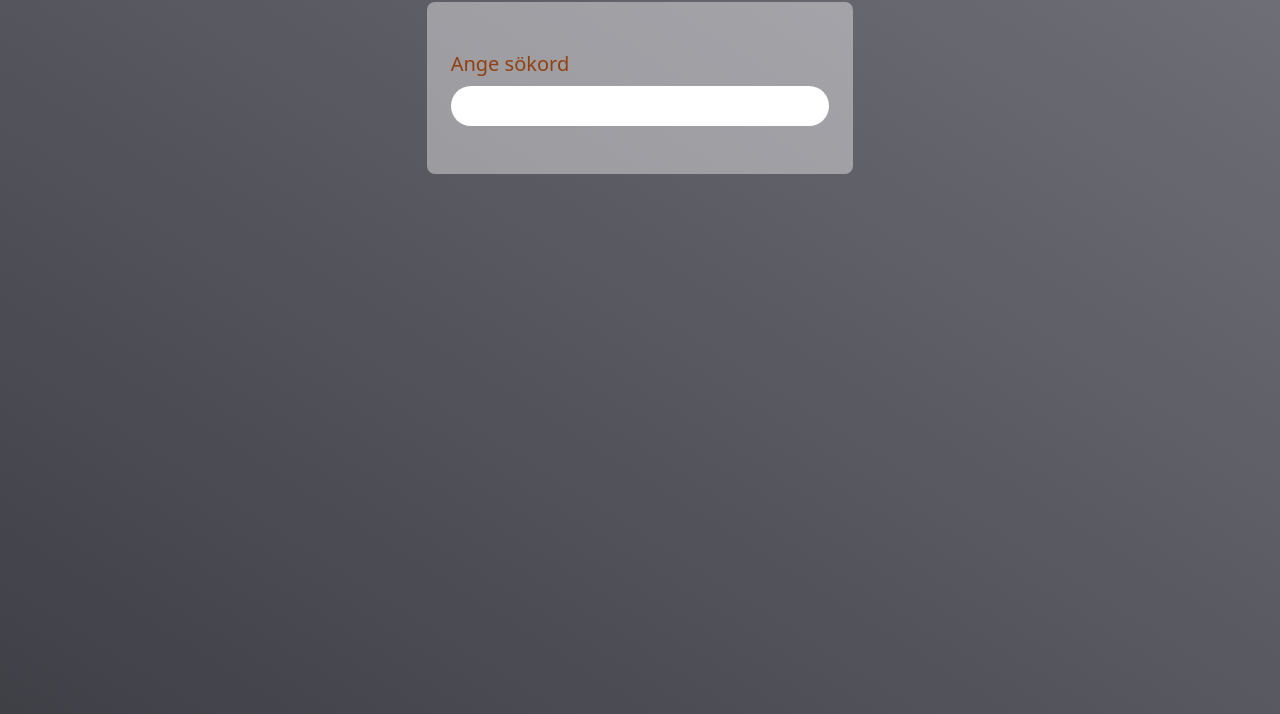
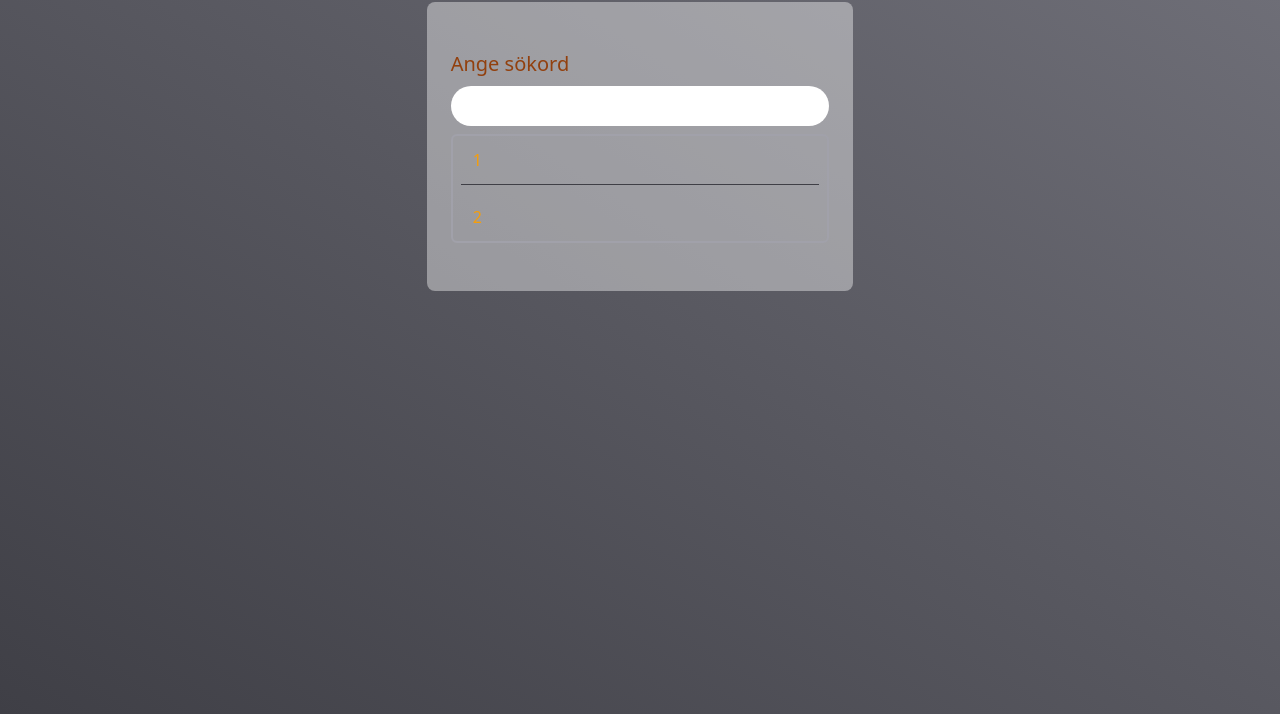
Before and after one commit to RonjaSt/gik2f8, a plain HTML site: page index.html in a window 1280 px wide. Shown: the part 102-816 px from the top of the page. Drawn offline with nearby package versions, Linux system fonts and the light colour scheme.

Commit message:
asasdasfr
asfasf

```diff
--- a/index.html
+++ b/index.html
@@ -16,7 +16,16 @@
         <label class="text-amber-800 text-xl block" for="searchField">Ange sökord</label>
         <input class="rounded-full p-2"
                 id="searchField"
-                type="text">
+                type="text"/>
+    <ul class="book-list rounded-md border-2 border-zinc-400 bg w-full mx-auto">
+        <li class="book-list__item mb-2 mx-2 last:mb-0 p-3 text-amber-500 last:border-b-0 border-b border-zinc-700 cursor-pointer">
+            1
+        </li>
+        <li class="book-list__item mb-2 mx-2 last:mb-0 p-3 text-amber-500 last:border-b-0 border-b border-zinc-700 cursor-pointer">
+            2
+        </li>
+
+    </ul>
 
     </main>
     <script src="script.js"></script>
```
